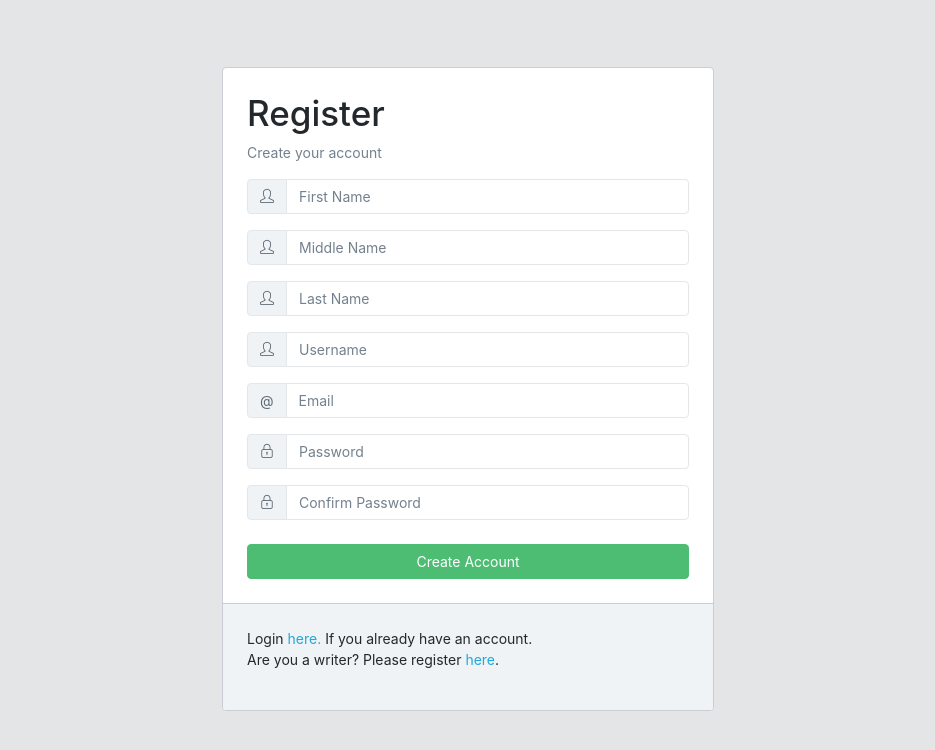
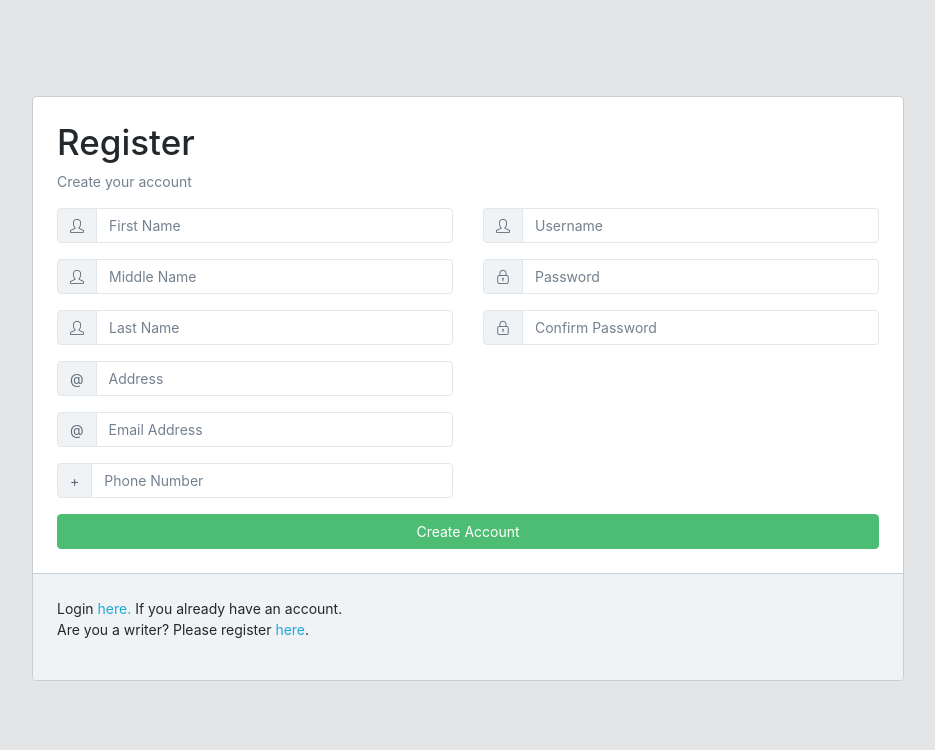
Before and after one commit to rcpelisco/FoodReview, a Flask app: page /register in a window 1280 px wide. Shown: the top 750 px of the page, without its empty margins (172-1107 px from the left). Run offline with Flask 2, Linux system fonts and the light colour scheme; parts of the project's set-up code (start-up, migrations or seed data) failed here and were passed over; some libraries are stand-ins or nearby versions.

Commit message:
Fixed log in and registration module

```diff
--- a/food_review/front_page/users/routes.py
+++ b/food_review/front_page/users/routes.py
@@ -11,19 +11,6 @@ def before_request():
     if 'user' in session:
         g.user = session['user']
 
-@users.route('/account')
-def account():
-    pass
-    # cart = Cart(db).get_user_all_unpaid_items(g.user['id'])
-    # bought_items = Cart(db).get_user_all_paid_items(g.user['id'])
-    # transaction_history = TransactionHistory(db).get_user_all(g.user['id'])
-
-    # if g.user == None:
-    #     return redirect(url_for('front_page.index'))
-    # return render_template('front_page/users/index.html',
-    #     user=g.user, cart=cart, bought_items=bought_items,
-    #     transaction_history=transaction_history)
-
 @users.route('/login', methods=['GET', 'POST'])
 def login():
     if request.method == 'POST':
@@ -33,11 +20,14 @@ def login():
         }
 
         login_credentials = LoginCredentials(db).login(credentials)
-        user = User(db).get(login_credentials['user_id'])
 
-        if user:
-            session['user'] = user
-            g.user = user
+        if login_credentials:
+
+            user = User(db).get(login_credentials['user_id'])
+
+            if user:
+                session['user'] = user
+                g.user = user
 
     if g.user:
         return redirect(url_for('front_page.index'))
@@ -50,13 +40,15 @@ def register():
             'first_name': request.form['first_name'],
             'middle_name': request.form['middle_name'],
             'last_name': request.form['last_name'],
-            'is_writer': 0,
+            'address': request.form['address'],
+            'phone_number': request.form['phone_number'],
+            'email_address': request.form['email_address'],
+            'user_type_id': 2,
         }
 
         user = User(db, user_data).save()
 
         login_credentials = {
-            'email': request.form['email'],
             'username': request.form['username'],
             'password': request.form['password'],
             'user_id': user['id']
@@ -67,10 +59,3 @@ def register():
         return redirect(url_for('users.login'))
 
     return render_template('front_page/register.html')
-
-# @users.route('/transaction_history', methods=['GET'])
-# def transaction_history():
-#     history = User(db).get_history(session['user']['id'])
-#     return render_template('front_page/register.html',
-#         transaction_history=transaction_history,
-#         user=session['user'])
--- a/food_review/templates/front_page/master.html
+++ b/food_review/templates/front_page/master.html
@@ -47,10 +47,10 @@
                 <a class="nav-item nav-link" href="{{ url_for('users.login') }}">Login</a>
                 <a class="nav-item nav-link" href="{{ url_for('users.register') }}">Register</a>
                 {% else %}
-                {% if user.is_writer == 1 %}
+                {% if user.user_type_id == 1 %}
                 <a class="nav-item nav-link text-light" href="{{ url_for('writers.recipes.create') }}">Create Recipe</a>
                 {% endif %}
-                <a class="nav-item nav-link text-light" href="{{ url_for('users.account') }}">
+                <a class="nav-item nav-link text-light" href="#">
                   <strong>{{ user.first_name }} {{ user.last_name }}</strong></a>
                 <a class="nav-item nav-link text-light" href="{{ url_for('writers.users.logout') }}">Logout</a>
                 {% endif %}
--- a/food_review/templates/front_page/register.html
+++ b/food_review/templates/front_page/register.html
@@ -1,12 +1,15 @@
 {% extends "writers/master-external.html" %}
 
 {% block content %}
-<div class="col-md-6">
+<div class="col-md-10">
   <div class="card mx-4">
     <div class="card-body p-4">
       <form action="{{ url_for('users.register') }}" method="POST">
         <h1>Register</h1>
         <p class="text-muted">Create your account</p>
+        <div class="row">
+          <!-- Left -->
+          <div class="col-6">
             <div class="input-group mb-3">
               <div class="input-group-prepend">
                 <span class="input-group-text">
@@ -36,19 +39,37 @@
             </div>
             <div class="input-group mb-3">
               <div class="input-group-prepend">
+                <span class="input-group-text">@</span>
+              </div>
+              <input type="address" name="address" id="address"
+                class="form-control" placeholder="Address">
+            </div>
+            <div class="input-group mb-3">
+              <div class="input-group-prepend">
+                <span class="input-group-text">@</span>
+              </div>
+              <input type="email_address" name="email_address" id="email_address"
+                class="form-control" placeholder="Email Address">
+            </div>
+            <div class="input-group mb-3">
+              <div class="input-group-prepend">
+                <span class="input-group-text">+</span>
+              </div>
+              <input type="phone_number" name="phone_number" id="phone_number"
+                class="form-control" placeholder="Phone Number">
+            </div>
+          </div>
+
+          <!-- Right -->
+          <div class="col-6">
+            <div class="input-group mb-3">
+              <div class="input-group-prepend">
                 <span class="input-group-text">
                   <i class="icon-user"></i>
                 </span>
               </div>
               <input type="text" name="username" id="username"
                 class="form-control" placeholder="Username">
-        </div>
-        <div class="input-group mb-3">
-          <div class="input-group-prepend">
-            <span class="input-group-text">@</span>
-          </div>
-          <input type="email" name="email" id="email"
-            class="form-control" placeholder="Email">
             </div>
             <div class="input-group mb-3">
               <div class="input-group-prepend">
@@ -68,6 +89,8 @@
               <input type="password" name="confirm_password" id="confirm_password"
                 class="form-control" placeholder="Confirm Password">
             </div>
+          </div>
+        </div>
         <button class="btn btn-block btn-success" type="submit">Create Account</button>
       </form>
     </div>
--- a/food_review/writers/users/routes.py
+++ b/food_review/writers/users/routes.py
@@ -17,13 +17,15 @@ def register():
             'first_name': request.form['first_name'],
             'middle_name': request.form['middle_name'],
             'last_name': request.form['last_name'],
-            'is_writer': 1,
+            'address': request.form['address'],
+            'email_address': request.form['email_address'],
+            'phone_number': request.form['phone_number'],
+            'user_type_id': 1,
         }
 
         user = User(db, user_data).save()
 
         login_credentials = {
-            'email': request.form['email'],
             'username': request.form['username'],
             'password': request.form['password'],
             'user_id': user['id']
```
Also changed, not shown: food_review/models.py (+13 -9 lines), food_review/templates/writers/register.html (+31 -8 lines). Lines whose indentation alone changed are shown as unchanged.
